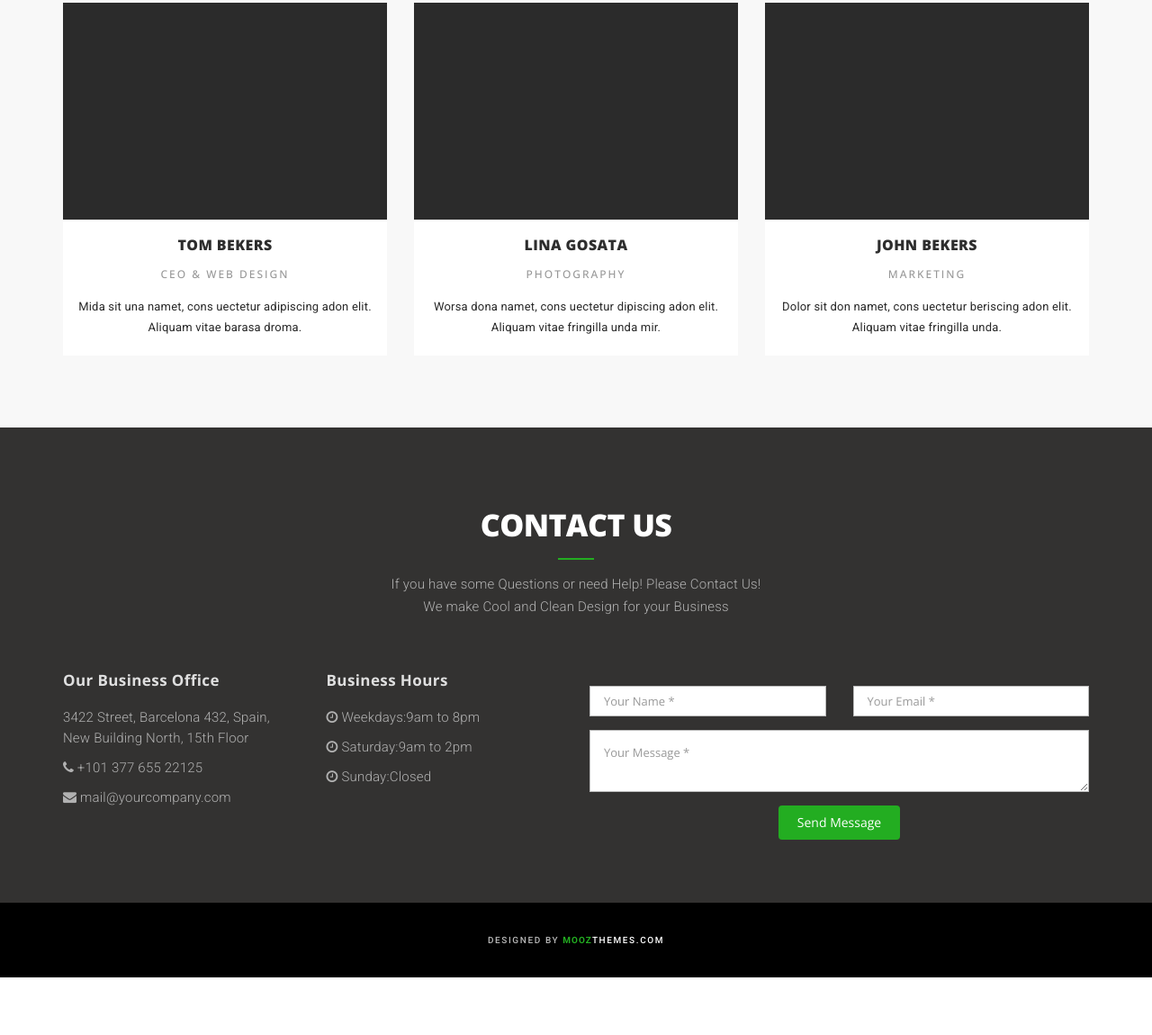
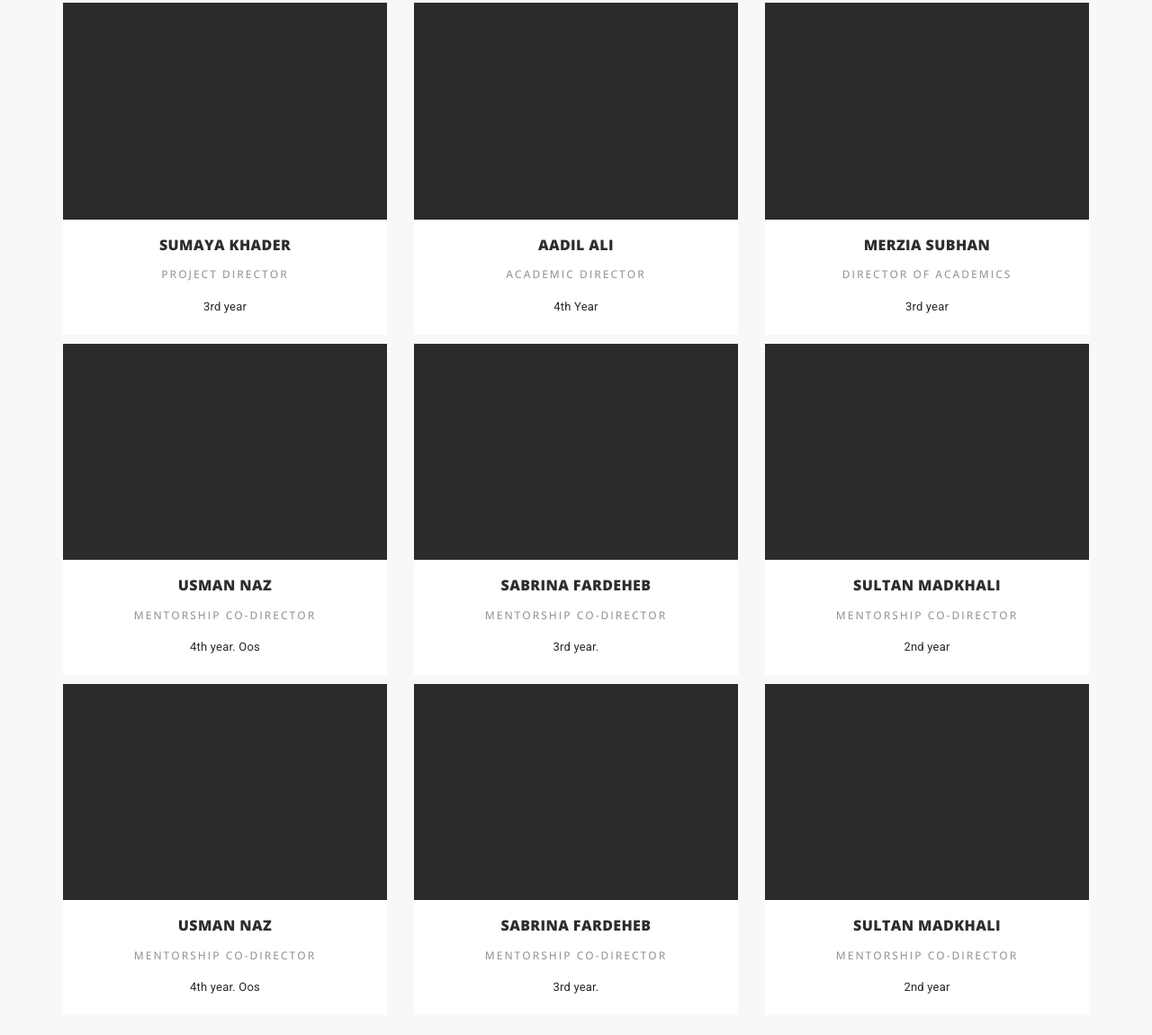
Before and after one commit to aadilio/AMPD-web, a plain HTML site: page sanza-template/index.html in a window 1280 px wide. Shown: the part 3922-5072 px from the top of the page at 90% size. Before the commit the page ends 5008 px from the top, so only its background shows below. Drawn offline with nearby package versions, Linux system fonts and the light colour scheme.

Commit message:
updated team

```diff
--- a/sanza-template/index.html
+++ b/sanza-template/index.html
@@ -359,9 +359,9 @@
 								<img src="images/demo/author-2.jpg" class="img-responsive" alt="author">
 							</div>
 							<div class="team-text">
-								<h3>TOM BEKERS</h3>
-								<div class="team-position">CEO & Web Design</div>
-								<p>Mida sit una namet, cons uectetur adipiscing adon elit. Aliquam vitae barasa droma.</p>
+								<h3>Sumaya Khader</h3>
+								<div class="team-position">Project Director</div>
+								<p>3rd year</p>
 							</div>
 						</div>
 					</div>
@@ -373,9 +373,9 @@
 								<img src="images/demo/author-6.jpg" class="img-responsive" alt="author">
 							</div>
 							<div class="team-text">
-								<h3>LINA GOSATA</h3>
-								<div class="team-position">Photography</div>
-								<p>Worsa dona namet, cons uectetur dipiscing adon elit. Aliquam vitae fringilla unda mir.</p>
+								<h3>Aadil Ali</h3>
+								<div class="team-position">Academic Director</div>
+								<p>4th Year</p>
 							</div>
 						</div>
 					</div>
@@ -387,9 +387,101 @@
 								<img src="images/demo/author-4.jpg" class="img-responsive" alt="author">
 							</div>
 							<div class="team-text">
-								<h3>John BEKERS</h3>
-								<div class="team-position">Marketing</div>
-								<p>Dolor sit don namet, cons uectetur beriscing adon elit. Aliquam vitae fringilla unda.</p>
+								<h3>Merzia Subhan</h3>
+								<div class="team-position">Director of Academics</div>
+								<p>3rd year</p>
+							</div>
+						</div>
+					</div>
+					<!-- end team member item -->
+				</div>
+
+				<!-- Second Row -->
+				<div class="row">
+					<!-- team member item -->
+					<div class="col-md-4">
+						<div class="team-item">
+							<div class="team-image">
+								<img src="images/demo/author-4.jpg" class="img-responsive" alt="author">
+							</div>
+							<div class="team-text">
+								<h3>Usman Naz</h3>
+								<div class="team-position">Mentorship Co-Director</div>
+								<p>4th year. Oos</p>
+							</div>
+						</div>
+					</div>
+					<!-- end team member item -->
+					<!-- team member item -->
+					<div class="col-md-4">
+						<div class="team-item">
+							<div class="team-image">
+								<img src="images/demo/author-4.jpg" class="img-responsive" alt="author">
+							</div>
+							<div class="team-text">
+								<h3>Sabrina Fardeheb</h3>
+								<div class="team-position">Mentorship Co-Director</div>
+								<p>3rd year.</p>
+							</div>
+						</div>
+					</div>
+					<!-- end team member item -->
+					<!-- team member item -->
+					<div class="col-md-4">
+						<div class="team-item">
+							<div class="team-image">
+								<img src="images/demo/author-4.jpg" class="img-responsive" alt="author">
+							</div>
+							<div class="team-text">
+								<h3>Sultan Madkhali</h3>
+								<div class="team-position">Mentorship Co-Director</div>
+								<p>2nd year</p>
+							</div>
+						</div>
+					</div>
+					<!-- end team member item -->
+				</div>
+
+				<!-- Third Row -->
+				<div class="row">
+					<!-- team member item -->
+					<div class="col-md-4">
+						<div class="team-item">
+							<div class="team-image">
+								<img src="images/demo/author-4.jpg" class="img-responsive" alt="author">
+							</div>
+							<div class="team-text">
+								<h3>Usman Naz</h3>
+								<div class="team-position">Mentorship Co-Director</div>
+								<p>4th year. Oos</p>
+							</div>
+						</div>
+					</div>
+					<!-- end team member item -->
+					<!-- team member item -->
+					<div class="col-md-4">
+						<div class="team-item">
+							<div class="team-image">
+								<img src="images/demo/author-4.jpg" class="img-responsive" alt="author">
+							</div>
+							<div class="team-text">
+								<h3>Sabrina Fardeheb</h3>
+								<div class="team-position">Mentorship Co-Director</div>
+								<p>3rd year.</p>
+							</div>
+						</div>
+					</div>
+					<!-- end team member item -->
+					<!-- team member item -->
+					<div class="col-md-4">
+						<div class="team-item">
+							<div class="team-image">
+								<img src="images/demo/author-4.jpg" class="img-responsive" alt="author">
+							</div>
+							<div class="team-text">
+								<h3>Sultan Madkhali</h3>
+								<div class="team-position">Mentorship Co-Director</div>
+								<p>2nd year</p>
 							</div>
 						</div>
 					</div>
```
